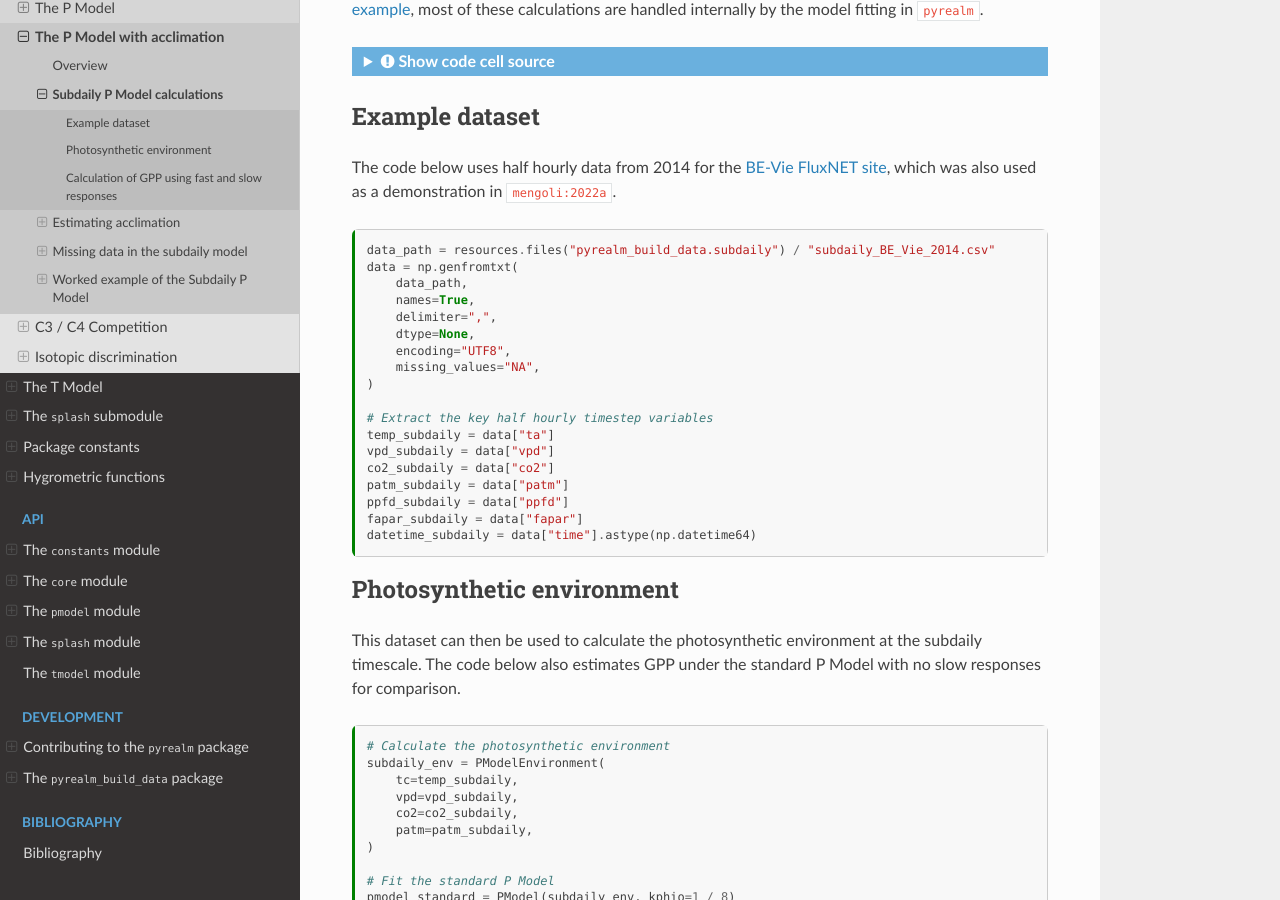
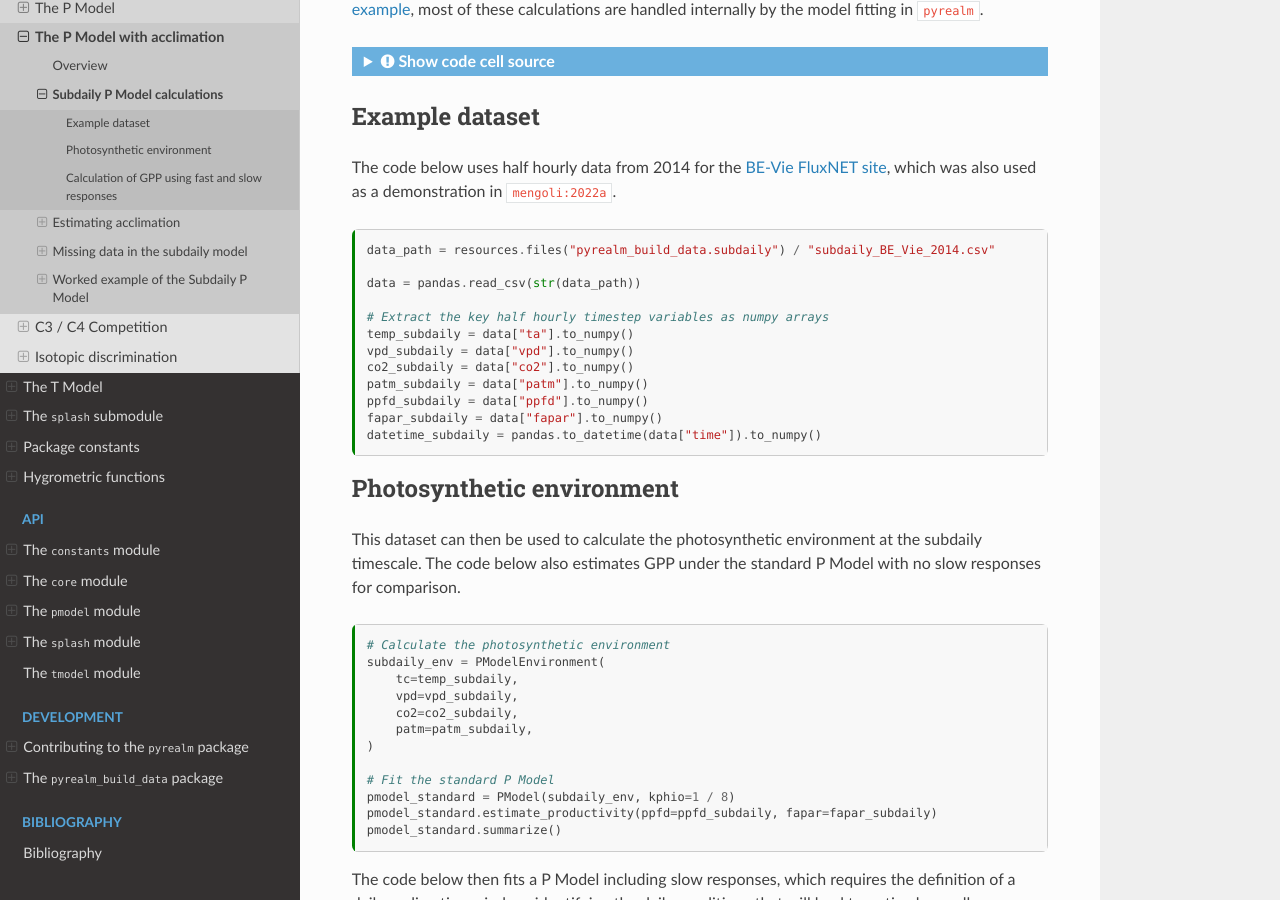
Before and after one commit to ImperialCollegeLondon/pyrealm, a Sphinx documentation site: the page built from docs/source/users/pmodel/subdaily_details/subdaily_calculations.md, in a window 1280 px wide and 900 px high, scrolled down 305 px. Built offline with Sphinx 7.4.7 and the Read the Docs theme 2.0.0, drawn with Linux system fonts in a browser that asks for light colours; pages that are not in the unit, such as notebooks, are missing from menus; cross-references to code outside the pages are shown as plain code; some of the changed text lies outside the part shown.

Commit message:
More docstring and doc fixes

````diff
--- a/docs/source/_toc.yml
+++ b/docs/source/_toc.yml
@@ -24,7 +24,6 @@ subtrees:
               - file: users/pmodel/subdaily_details/acclimation.md
               - file: users/pmodel/subdaily_details/subdaily_model_and_missing_data.md
               - file: users/pmodel/subdaily_details/worked_example.md
-              - file: users/pmodel/subdaily_details/worked_example_new.md
         - file: users/pmodel/c3c4model.md
         - file: users/pmodel/isotopic_discrimination.md
   - file: users/tmodel/tmodel.md
--- a/docs/source/users/pmodel/subdaily_details/subdaily_calculations.md
+++ b/docs/source/users/pmodel/subdaily_details/subdaily_calculations.md
@@ -20,19 +20,20 @@ steps used in the estimation process in order to show intermediates results but
 practice, as shown in the [worked example](worked_example), most of these calculations
 are handled internally by the model fitting in `pyrealm`.
 
-```{code-cell} python python
+```{code-cell} ipython3
 :tags: [hide-input]
 
 from importlib import resources
 
-import numpy as np
 from matplotlib import pyplot as plt
 import matplotlib.dates as mdates
+import numpy as np
+import pandas
 
 from pyrealm.pmodel import (
     FastSlowScaler,
     memory_effect,
-    SubdailyModel,
+    SubdailyPModel,
     PModelEnvironment,
     PModel,
 )
@@ -45,25 +46,19 @@ The code below uses half hourly data from 2014 for the [BE-Vie FluxNET
 site](https://fluxnet.org/doi/FLUXNET2015/BE-Vie), which was also used as a
 demonstration in {cite:t}`mengoli:2022a`.
 
-```{code-cell} python
+```{code-cell} ipython3
 data_path = resources.files("pyrealm_build_data.subdaily") / "subdaily_BE_Vie_2014.csv"
-data = np.genfromtxt(
-    data_path,
-    names=True,
-    delimiter=",",
-    dtype=None,
-    encoding="UTF8",
-    missing_values="NA",
-)
 
-# Extract the key half hourly timestep variables
-temp_subdaily = data["ta"]
-vpd_subdaily = data["vpd"]
-co2_subdaily = data["co2"]
-patm_subdaily = data["patm"]
-ppfd_subdaily = data["ppfd"]
-fapar_subdaily = data["fapar"]
-datetime_subdaily = data["time"].astype(np.datetime64)
+data = pandas.read_csv(str(data_path))
+
+# Extract the key half hourly timestep variables as numpy arrays
+temp_subdaily = data["ta"].to_numpy()
+vpd_subdaily = data["vpd"].to_numpy()
+co2_subdaily = data["co2"].to_numpy()
+patm_subdaily = data["patm"].to_numpy()
+ppfd_subdaily = data["ppfd"].to_numpy()
+fapar_subdaily = data["fapar"].to_numpy()
+datetime_subdaily = pandas.to_datetime(data["time"]).to_numpy()
 ```
 
 ## Photosynthetic environment
@@ -72,7 +67,7 @@ This dataset can then be used to calculate the photosynthetic environment at the
 subdaily timescale. The code below also estimates GPP under the standard P Model with no
 slow responses for comparison.
 
-```{code-cell} python
+```{code-cell} ipython3
 # Calculate the photosynthetic environment
 subdaily_env = PModelEnvironment(
     tc=temp_subdaily,
@@ -98,7 +93,7 @@ best to sample those conditions. Typically those might be the observed environme
 conditions at the observation closest to noon, or the mean environmental conditions in a
 window around noon.
 
-```{code-cell} python
+```{code-cell} ipython3
 # Create the fast slow scaler
 fsscaler = FastSlowScaler(datetime_subdaily)
 
@@ -118,7 +113,7 @@ pmodel_subdaily = SubdailyPModel(
 )
 ```
 
-```{code-cell} python
+```{code-cell} ipython3
 :tags: [hide-input]
 
 idx = np.arange(48 * 120, 48 * 130)
@@ -142,7 +137,7 @@ The daily average conditions during the acclimation window can be sampled and us
 inputs to the standard P Model to calculate the optimal behaviour of plants under those
 conditions.
 
-```{code-cell} python
+```{code-cell} ipython3
 # Get the daily acclimation conditions for the forcing variables
 temp_acclim = fsscaler.get_daily_means(temp_subdaily)
 co2_acclim = fsscaler.get_daily_means(co2_subdaily)
@@ -173,7 +168,11 @@ temperatures so $J_{max}$ and $V_{cmax}$ must first be standardised to expected
 at 25°C. This is acheived by multiplying by the reciprocal of the exponential part of
 the Arrhenius equation ($h^{-1}$ in {cite}`mengoli:2022a`).
 
-```{code-cell} python
+```{code-cell} ipython3
+pmodel_standard.pmodel_
+```
+
+```{code-cell} ipython3
 # Are these any of the existing values in the constants?
 ha_vcmax25 = 65330
 ha_jmax25 = 43900
@@ -188,7 +187,7 @@ jmax25_acclim = pmodel_acclim.jmax * (1 / calc_ftemp_arrh(tk_acclim, ha_jmax25))
 The memory effect can now be applied to the three parameters with slow
 responses to calculate realised values, here using the default 15 day window.
 
-```{code-cell} python
+```{code-cell} ipython3
 # Calculation of memory effect in xi, vcmax25 and jmax25
 xi_real = memory_effect(pmodel_acclim.optchi.xi, alpha=1 / 15)
 vcmax25_real = memory_effect(vcmax25_acclim, alpha=1 / 15, allow_holdover=True)
@@ -199,7 +198,7 @@ The plots below show the instantaneously acclimated values for  $J_{max25}$,
 $V_{cmax25}$ and $\xi$ in grey along with the realised slow reponses.
 applied.
 
-```{code-cell} python
+```{code-cell} ipython3
 :tags: [hide-input]
 
 fig, axes = plt.subplots(1, 3, figsize=(16, 5))
@@ -233,7 +232,7 @@ temperature at fast scales:
 * These values are adjusted to the actual half hourly temperatures to give the fast
   responses of $J_{max}$ and $V_{cmax}$.
 
-```{code-cell} python
+```{code-cell} ipython3
 tk_subdaily = subdaily_env.tc + pmodel_subdaily.core_const.k_CtoK
 
 # Fill the realised jmax and vcmax from subdaily to daily
@@ -253,7 +252,7 @@ $\Gamma^\ast$ with the realised slow responses of $\xi$. The original implementa
 $\Gamma^{\ast}$ and $c_a$, interpolated to the subdaily timescale and the actual
 subdaily variation in VPD.
 
-```{code-cell} python
+```{code-cell} ipython3
 # Interpolate xi to subdaily scale
 xi_subdaily = fsscaler.fill_daily_to_subdaily(xi_real)
 
@@ -270,7 +269,7 @@ Model, where $c_i$ includes the slow responses of $\xi$ and $V_{cmax}$ and $J_{m
 include the slow responses of $V_{cmax25}$ and $J_{max25}$ and fast responses to
 temperature.
 
-```{code-cell} python
+```{code-cell} ipython3
 # Calculate Ac
 Ac_subdaily = (
     vcmax_subdaily
````
Also changed, not shown: other parts of docs/source/users/pmodel/subdaily_details/subdaily_calculations.md (+1 -1 lines), docs/source/users/pmodel/subdaily_details/worked_example.md (+1 -2 lines), 1 other file.
